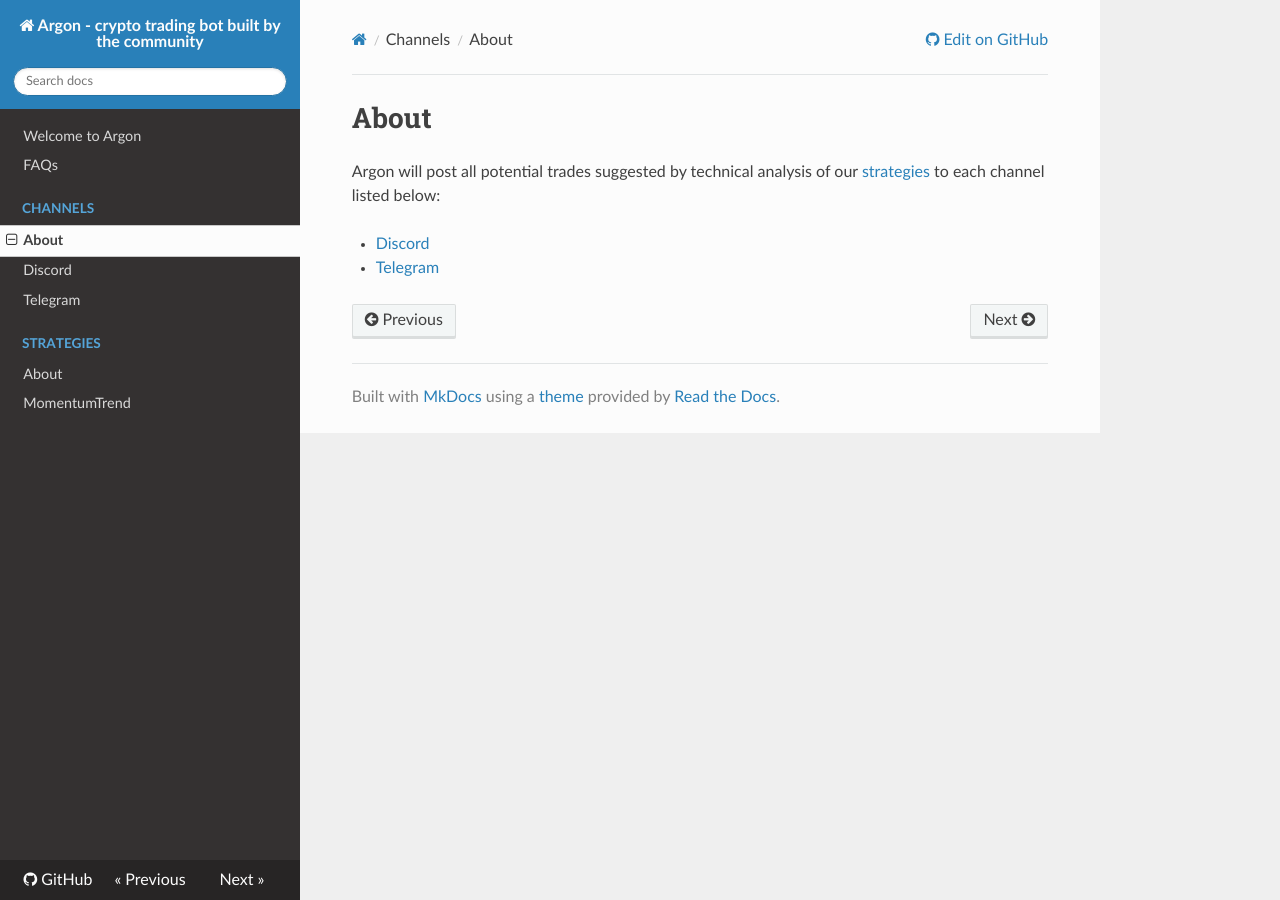
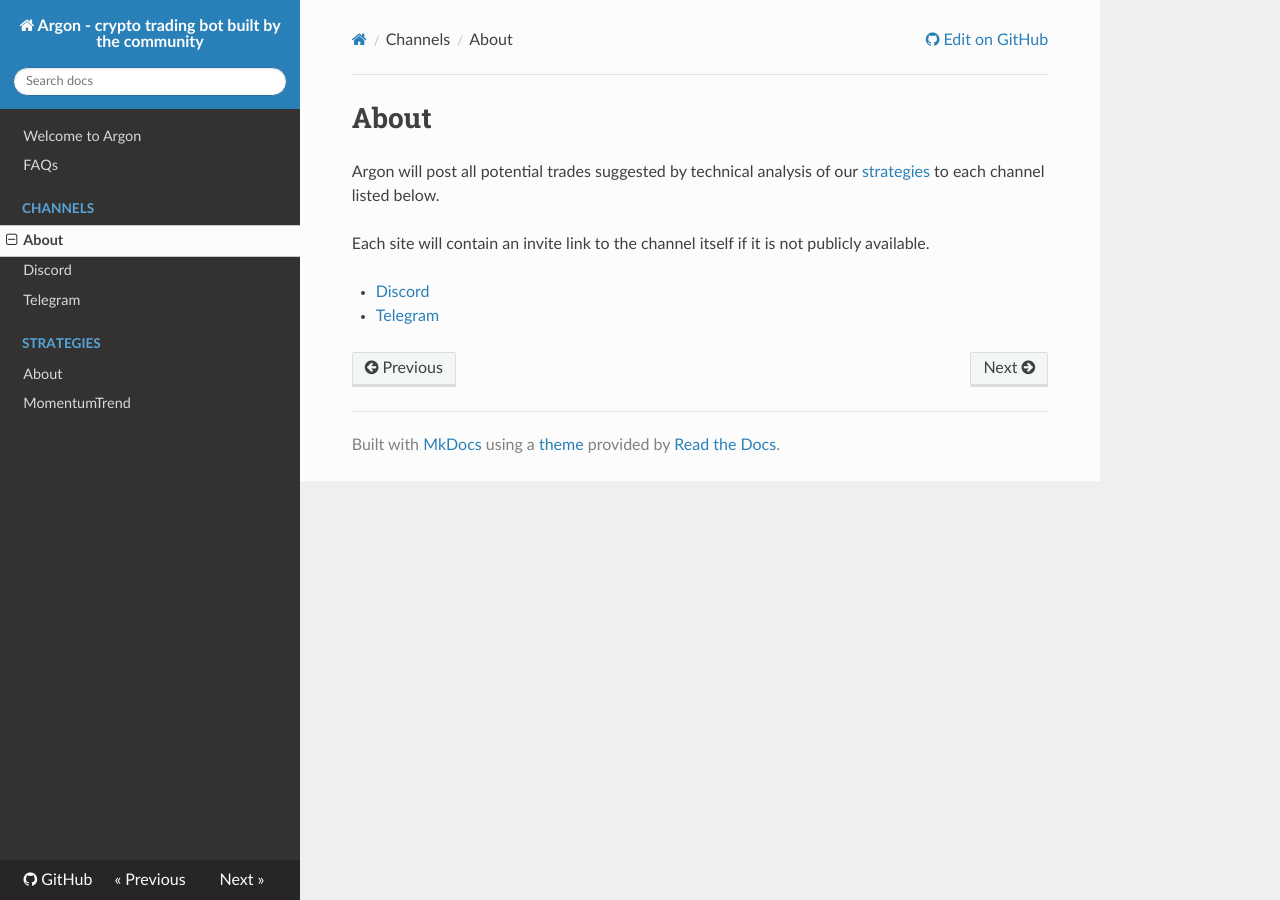
Before and after one commit to huetterma/argon, an MkDocs documentation site: the page built from docs/channels/Index.md, in a window 1280 px wide. Built offline with MkDocs 1.6.1, drawn with Linux system fonts in a browser that asks for light colours; nearby versions of some CDN libraries.

Commit message:
MKDOCS: update

```diff
--- a/docs/channels/Index.md
+++ b/docs/channels/Index.md
@@ -1,6 +1,8 @@
 # About
 
-Argon will post all potential trades suggested by technical analysis of our [strategies](../strategies/index.md) to each channel listed below:
+Argon will post all potential trades suggested by technical analysis of our [strategies](../strategies/index.md) to each channel listed below.
+
+Each site will contain an invite link to the channel itself if it is not publicly available.
 
 * [Discord](Discord.md)
 * [Telegram](Telegram.md)
```
Also changed, not shown: docs/strategies/Index.md (+1 -1 lines).
